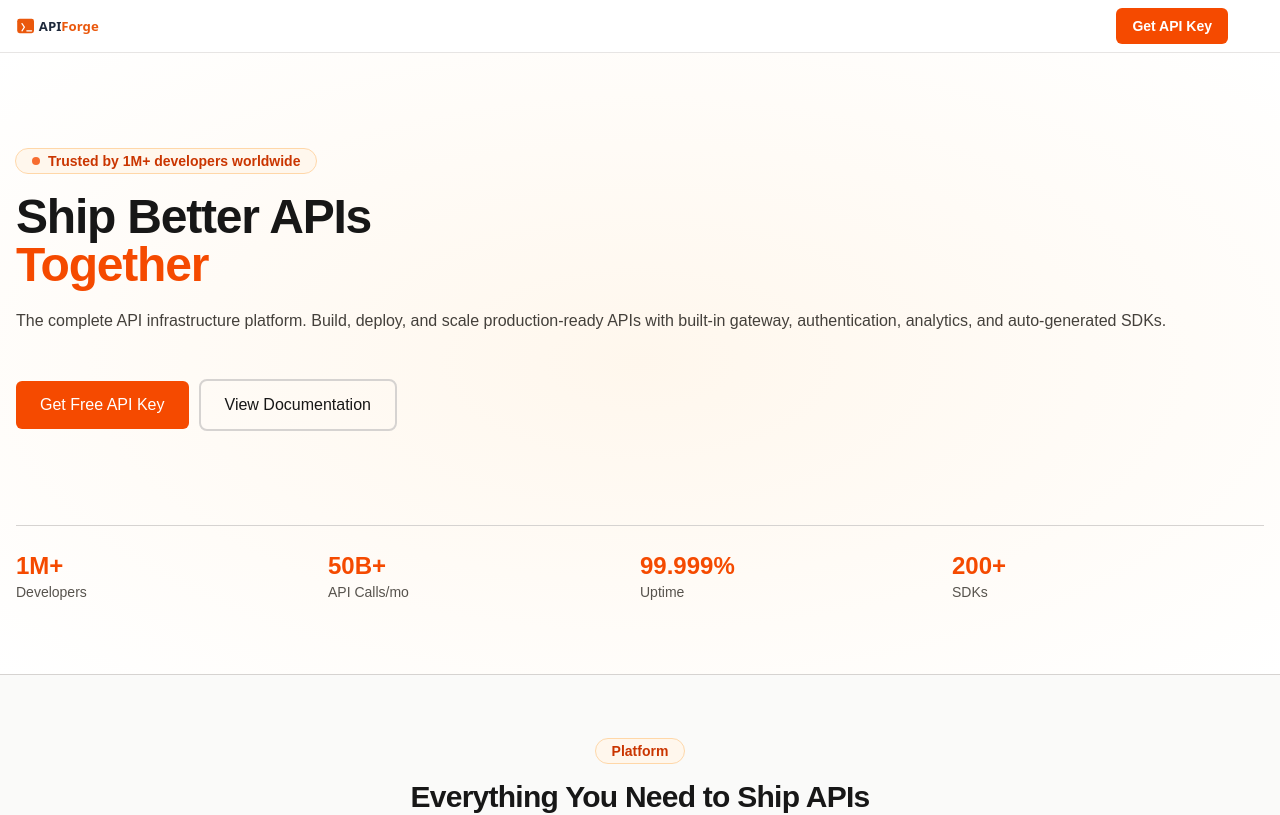
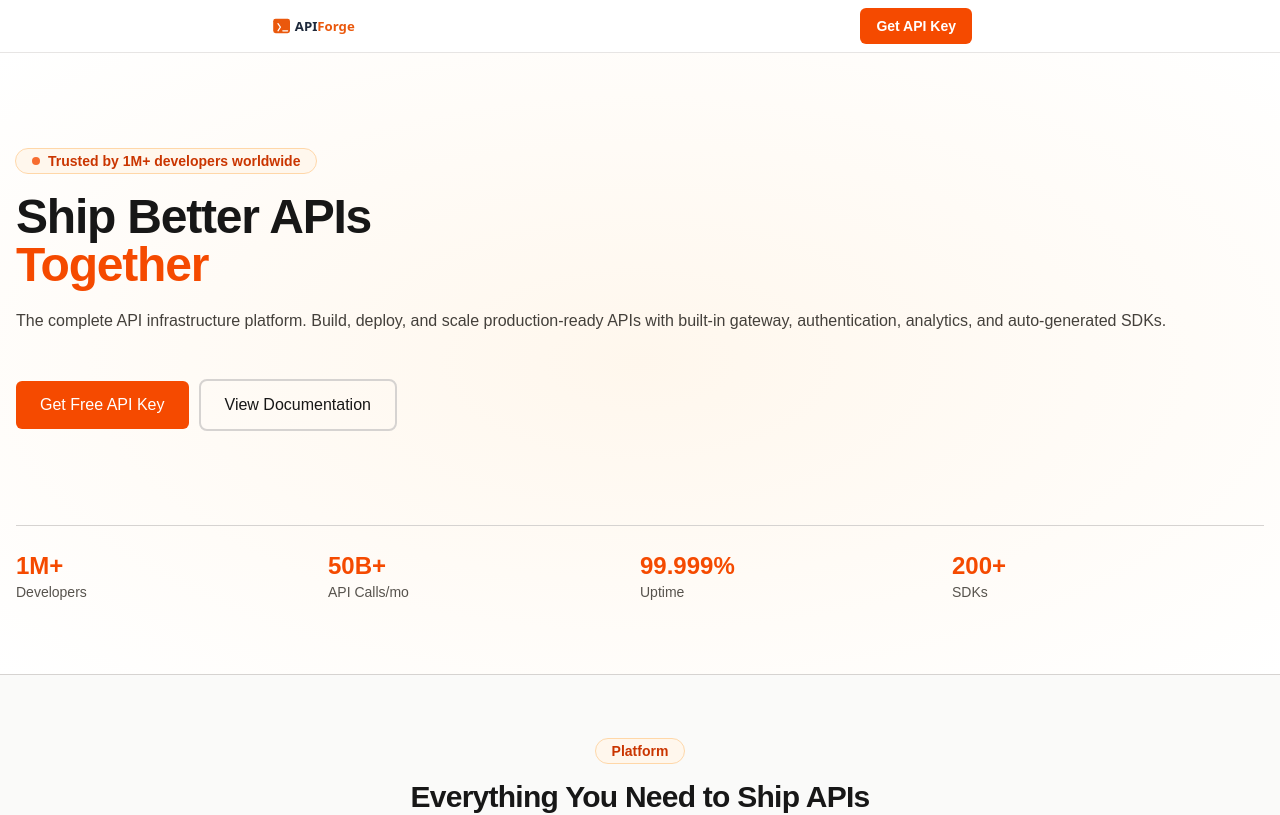
Before and after one commit to seesmof/API-Forge-Clone, a Next.js app in the folder src/: page / in a window 1280 px wide. Shown: the top 815 px of the page. Built offline with nearby package versions, Linux system fonts and the light colour scheme; some icons are missing.

Commit message:
refactor: set the containers' max width

```diff
--- a/src/components/Footer.tsx
+++ b/src/components/Footer.tsx
@@ -6,7 +6,7 @@ import Link from "next/link";
 export default function Footer() {
   return (
     <div className="bg-stone-900 text-gray-400">
-      <div className="px-4 py-12">
+      <div className="px-4 py-12 mx-auto max-w-3xl">
         <article className="w-2/3">
           <h3 className="font-bold text-white text-lg">
             API<span className="text-orange-300">Forge</span>
--- a/src/components/Header.tsx
+++ b/src/components/Header.tsx
@@ -24,7 +24,7 @@ export default function Header() {
   return (
     <div className="top-0 sticky z-50">
       <header className="bg-white/90 border-b border-stone-200">
-        <div className="flex justify-between mx-auto px-4 py-2 items-center">
+        <div className="flex justify-between mx-auto max-w-3xl px-4 py-2 items-center">
           <Link href={"/"}>
             <Image
               src={"/logo.svg"}
@@ -50,7 +50,7 @@ export default function Header() {
 
       {isMenuOpen && (
         <div className="bg-white border-b border-stone-200">
-          <div className="font-semibold flex-col flex p-3 gap-5">
+          <div className="font-semibold flex-col flex p-3 gap-5 mx-auto max-w-3xl">
             {linksData.map((link, index) => (
               <Link
                 key={index}
```
